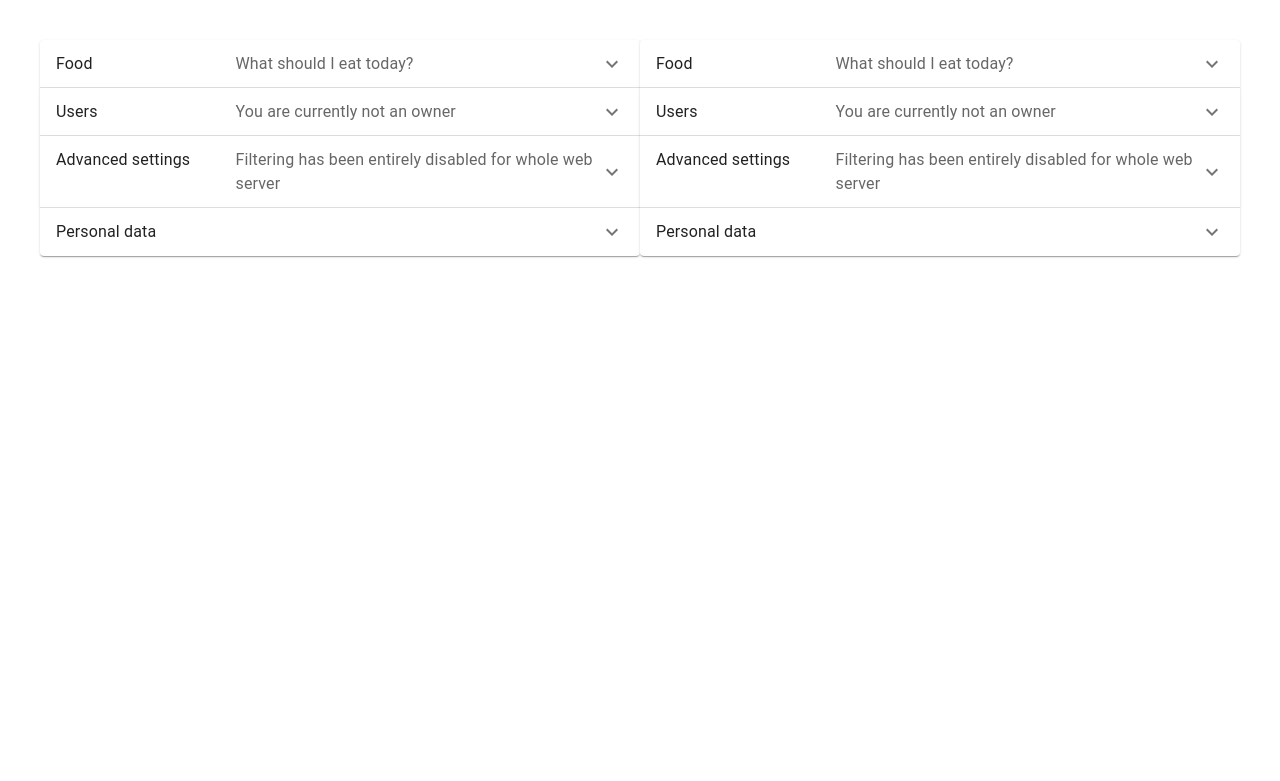
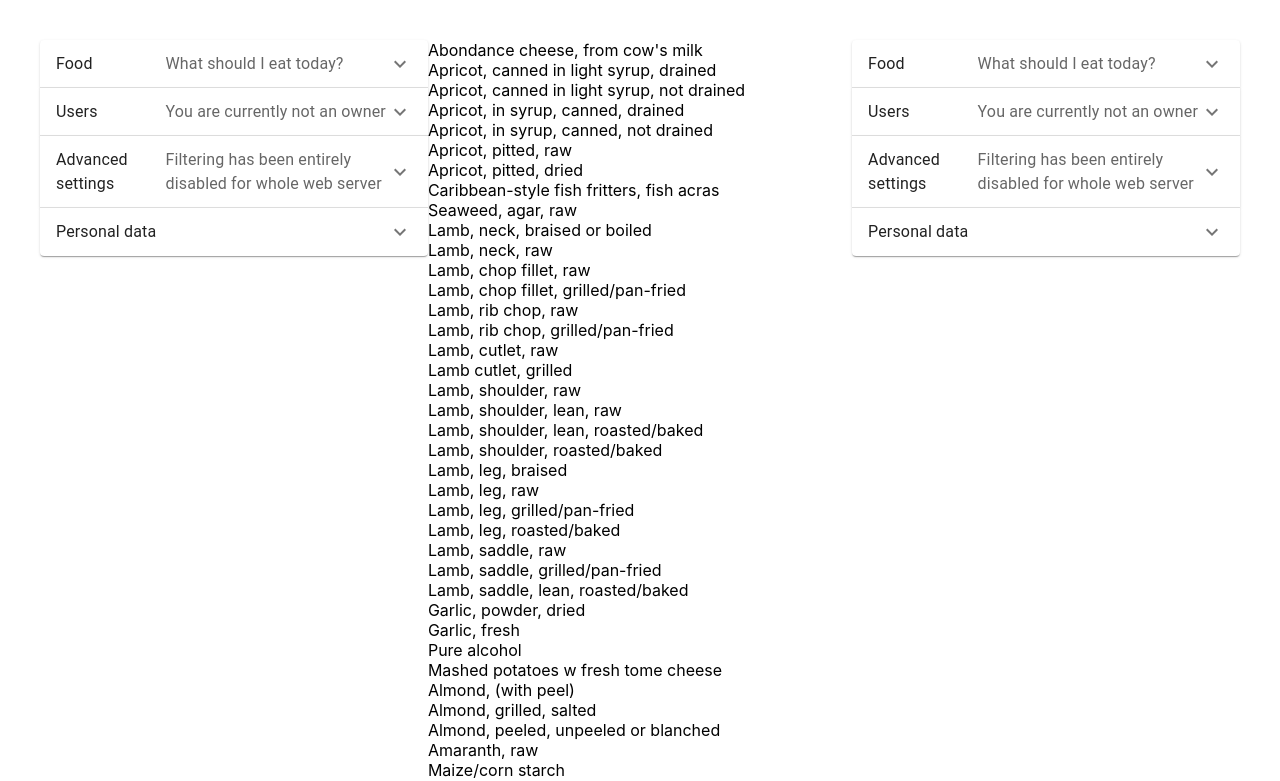
Before and after one commit to rupertberlin/hackathon05-22-CleanupGotchi, a React (Create React App) app: page / in a window 1280 px wide. Shown: the top 781 px of the page. Built offline with nearby package versions, Linux system fonts and the light colour scheme.

Commit message:
update app.js

```diff
--- a/src/App.js
+++ b/src/App.js
@@ -1,11 +1,12 @@
 import ControlledAccordions from "./components/Accordion";
+import Food from './components/Food';
 import "./App.css";
 
 const App = () => {
   return (
     <div className="accordion">
       <ControlledAccordions />
-
+      <Food />
       <ControlledAccordions />
     </div>
   );
```
